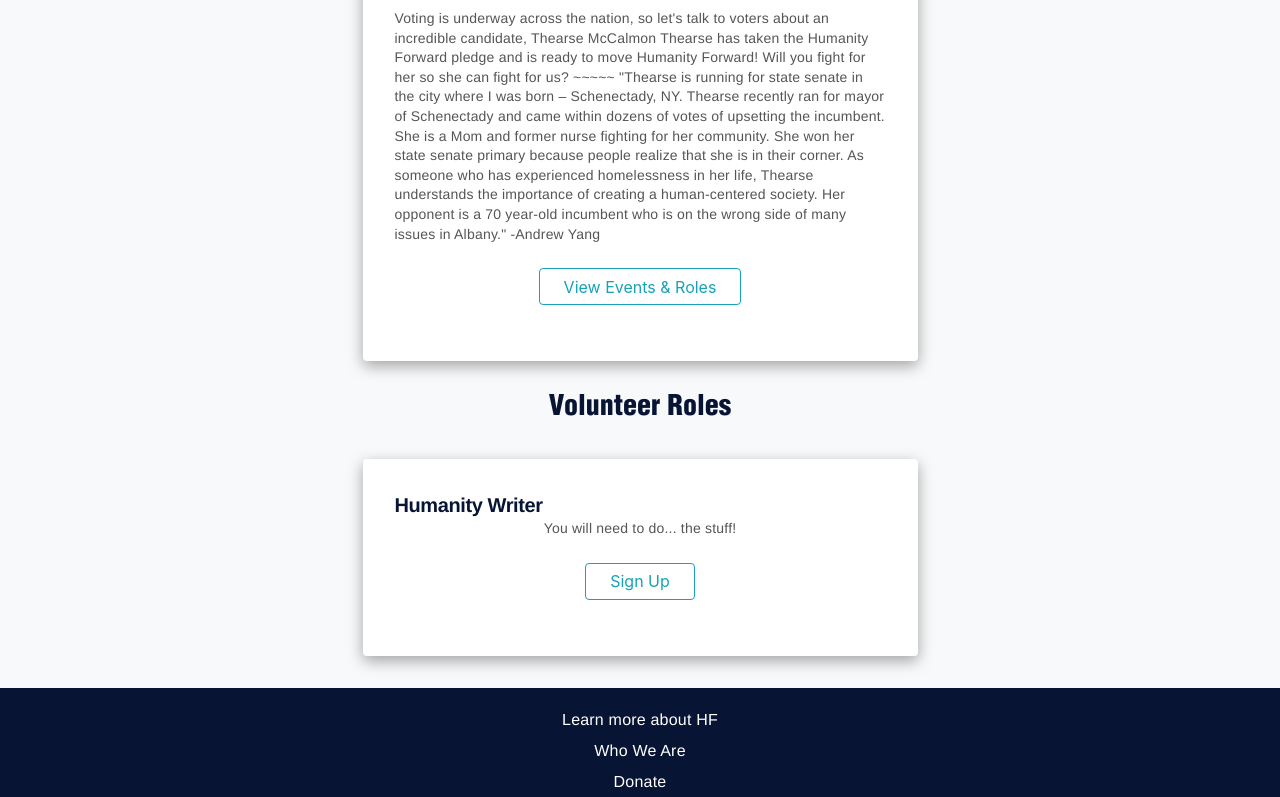
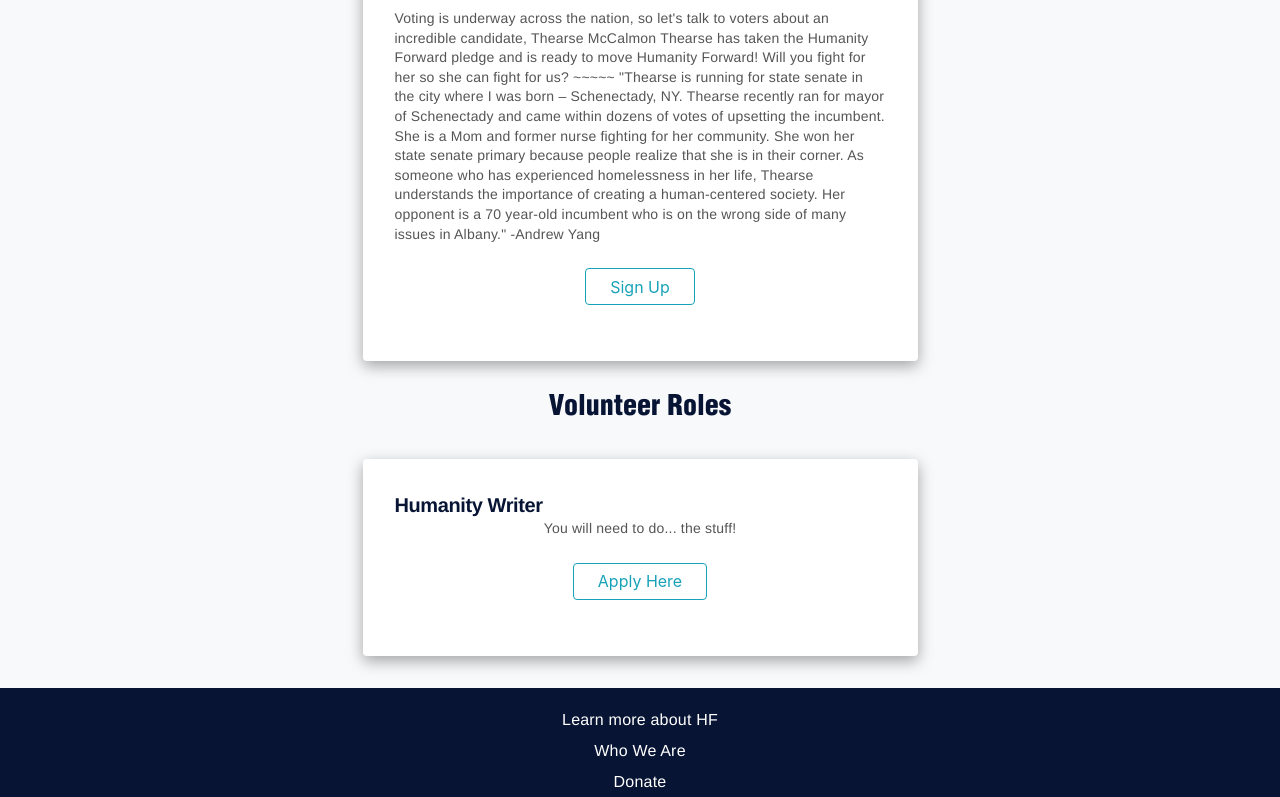
Before and after one commit to HF-RapidResponse/volunteer-portal, a React (Create React App) app in the folder client/: page /initiatives/1 in a window 1280 px wide. Shown: the part 988-1785 px from the top of the page. Built offline with nearby package versions, Linux system fonts and the light colour scheme; no server answers.

Commit message:
Initiative event cards now link to signup_url

```diff
--- a/client/src/components/InitiativeDetail.js
+++ b/client/src/components/InitiativeDetail.js
@@ -97,14 +97,14 @@
             {dateElem}
             <p style={{margin: '0.4rem 0', textAlign: 'left'}} className="sm-copy">{evt["description"]}</p>
             <div className="text-center mt-4 mb-4">
-              <Link to={'/initiatives/'}>
+              <a href={evt["signup_url"]}>
                 <Button
                   variant="outline-info"
                   style={{ padding: '.35rem 1.5rem' }}
                 >
-                  View Events &amp; Roles
+                  Sign Up
                 </Button>
-              </Link>
+              </a>
             </div>
           </Col>
         );
@@ -128,7 +128,7 @@
                   variant="outline-info"
                   style={{ padding: '.35rem 1.5rem' }}
                 >
-                  Sign Up
+                  Apply Here
                 </Button>
               </a>
             </div>
```
